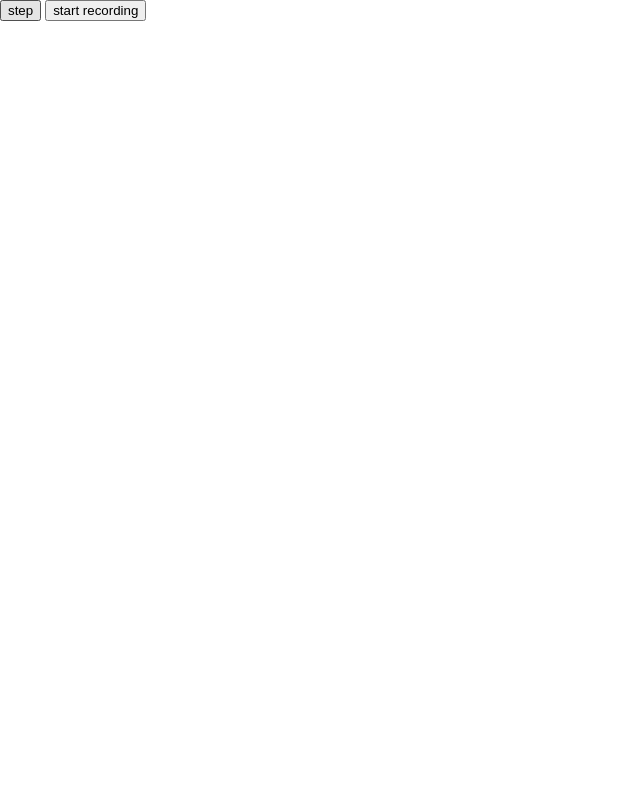
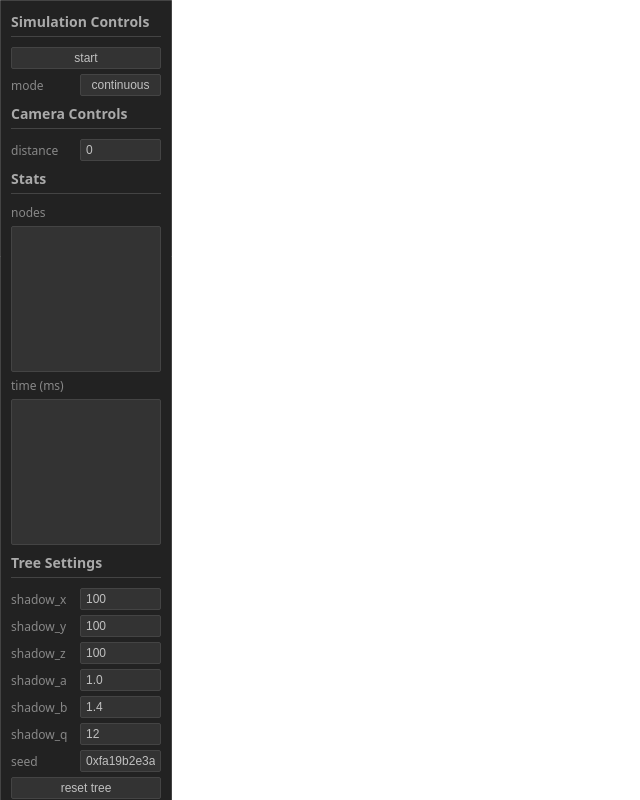
Before and after one commit to AddisonPrairie/Tree-Generator, a plain HTML site: page index.html in a window 1280 px wide. Shown: the whole page, without its empty margins (0-640 px from the left). Drawn offline with Linux system fonts and the light colour scheme; no server answers; a web font is replaced by a local one.

Commit message:
UI mockup, recolor, cleanup

```diff
--- a/index.html
+++ b/index.html
@@ -1,23 +1,111 @@
 <html>
     <head>
         <title>WASM | Tree Generator</title>
-        <style>
-            body {
-                margin: 0px;
-                padding: 0px;
-                width: 100%;
-                height: 100%;
-            }
-        </style>
+        <link rel="stylesheet" href="style/style.css">
     </head>
     <body>
-        <div style="width: fit-content; margin: auto auto; position: relative;">
-            <div style="position: absolute; z-index: 5;">
-                <button id="step">step</button>
-                <button id="record">start recording</button>
+        <div class="panel-holder">
+        <div class="panel">
+            <div class="panel-section">
+                <h3>Simulation Controls</h3>
+                <div class="input-group">
+                    <button id="step">start</button>
+                </div>
+                <div class="input-group">
+                    <label>mode</label>
+                    <button>continuous</button>
+                </div>
             </div>
-            <canvas id="canvas" style="width: 100%; height: 100%;"></canvas>
+            <div class="panel-section">
+                <h3>Camera Controls</h3>
+                <div class="input-group">
+                    <label>distance</label>
+                    <input type="number" value="0">
+                </div>
+            </div>
+            <div class="panel-section">
+                <h3>Stats</h3>
+                <div class="input-group">
+                    <label>nodes</label>
+                </div>
+                <div class="input-group">
+                    <div class="stats-panel"></div>
+                </div>
+                <div class="input-group">
+                    <label>time (ms)</label>
+                </div>
+                <div class="input-group">
+                    <div class="stats-panel"></div>
+                </div>
+            </div>
+            <div class="panel-section">
+                <h3>Tree Settings</h3>
+                <div class="input-group">
+                    <label>shadow_x</label>
+                    <input type="number" value="100" min="50" max="600" step="10">
+                </div>
+                <div class="input-group">
+                    <label>shadow_y</label>
+                    <input type="number" value="100" min="50" max="600" step="10">
+                </div>
+                <div class="input-group">
+                    <label>shadow_z</label>
+                    <input type="number" value="100" min="50" max="600" step="10">
+                </div>
+                <div class="input-group">
+                    <label>shadow_a</label>
+                    <input type="number" value="1.0" min=".01" max="10" step=".001">
+                </div>
+                <div class="input-group">
+                    <label>shadow_b</label>
+                    <input type="number" value="1.4" min="1.0" max="4." step=".001">
+                </div>
+                <div class="input-group">
+                    <label>shadow_q</label>
+                    <input type="number" value="12" min="1" max="48" step="1">
+                </div>
+                <div class="input-group">
+                    <label>seed</label>
+                    <input type="text" value="0xfa19b2e3a">
+                </div>
+                <div class="input-group">
+                    <button>reset tree</button>
+                </div>
+            </div>
+            <div class="panel-section">
+                <h3>Simulation Settings</h3>
+                <div class="input-group">
+                    <label>tropism η</label>
+                    <input type="number" value="0.0" min="-10." max="10." step=".001">
+                </div>
+                <div class="input-group">
+                    <label>light η</label>
+                    <input type="number" value="1.0" min="0.0" max="10." step=".001">
+                </div>
+                <div class="input-group">
+                    <label>tree η</label>
+                    <input type="number" value="10.0" min="1.0" max="10." step=".001">
+                </div>
+                <div class="input-group">
+                    <label>energy α</label>
+                    <input type="number" value="2.0" min=".5" max="10." step=".001">
+                </div>
+                <div class="input-group">
+                    <label>energy λ</label>
+                    <input type="number" value=".54" min="0.0" max="10." step=".001">
+                </div>
+                <div class="input-group">
+                    <label>prune ratio</label>
+                    <input type="number" value=".45" min="0.0" max="2." step=".001">
+                </div>
+                <div class="input-group">
+                    <label>branch θ</label>
+                    <input type="number" value="1.0" min="-4.0" max="4.0" step=".001">
+                </div>
+            </div>
         </div>
+        </div>
+        <canvas id="canvas" style="width: 100%; height: 100%;"></canvas>
         <script src="js/glMatrix/gl-matrix-min.js"></script>
         <script src="js/render/renderer.js" type="module"></script>
         <script src="js/render/orbit.js" type="module"></script>
--- a/js/main.js
+++ b/js/main.js
@@ -11,7 +11,7 @@ export function initApp(Module) {
 
     const SHADOW_MAP_SIZE_X = 300;
     const SHADOW_MAP_SIZE_Y = 300;
-    const SHADOW_MAP_SIZE_Z = 600;
+    const SHADOW_MAP_SIZE_Z = 450;
 
     Module.ccall("init",
         null,
@@ -116,7 +116,28 @@ export function initApp(Module) {
     stepButton.onclick();
     stepButton.onclick();
 
-    const recordButton = document.querySelector("#record");
+    function frame() {
+
+        if (!bPause) {
+            Module.ccall("step");
+            renderer.pointSetFromModule("tree", Module, "getTreeMesh");
+
+            //stepButton.onclick();
+        }
+
+
+
+        renderer.render();
+
+        window.requestAnimationFrame(frame);
+    }
+
+    frame();
+}
+
+/*
+
+const recordButton = document.querySelector("#record");
 
     let bRecording = false;
     recordButton.onclick = () => {
@@ -167,21 +188,5 @@ export function initApp(Module) {
         recordedChunks = [];
     }
 
-    function frame() {
 
-        if (!bPause) {
-            Module.ccall("step");
-            renderer.pointSetFromModule("tree", Module, "getTreeMesh");
-
-            //stepButton.onclick();
-        }
-
-
-
-        renderer.render();
-
-        window.requestAnimationFrame(frame);
-    }
-
-    frame();
-}
+*/
--- a/js/render/renderer.js
+++ b/js/render/renderer.js
@@ -8,8 +8,8 @@ export class Renderer {
 
         const renderer = this;
         new ResizeObserver(() => {
-            renderer.canvas.width = renderer.canvas.clientWidth * 1.25;
-            renderer.canvas.height = renderer.canvas.clientHeight * 1.25;
+            renderer.canvas.width = renderer.canvas.clientWidth   * 1.5;
+            renderer.canvas.height = renderer.canvas.clientHeight * 1.5;
 
             renderer.computeCameraMatrix();
         }).observe(this.canvas);
@@ -57,7 +57,7 @@ export class Renderer {
     render() {
         const gl = this.gl;
 
-        gl.clearColor(0., 0., 0., 1.);
+        gl.clearColor(54. / 255., 54. / 255., 54. / 255., 1.);
         gl.clear(gl.COLOR_BUFFER_BIT | gl.DEPTH_BUFFER_BIT);
         gl.viewport(0, 0, this.canvas.width, this.canvas.height);
 
--- /dev/null
+++ b/style/style.css
@@ -0,0 +1,109 @@
+@import url('https://fonts.googleapis.com/css2?family=Lora&family=Overpass+Mono&display=swap');
+
+body {
+    margin: 0px;
+    padding: 0px;
+    width: 100%;
+    height: 100%;
+
+    font-family: system-ui, -apple-system, BlinkMacSystemFont, 'Segoe UI', Roboto, Oxygen, Ubuntu, Cantarell, 'Open Sans', 'Helvetica Neue', sans-serif;
+    font-size: 12px;
+}
+
+.panel-holder {
+    width: 175px;
+    height: 100vh;
+    position: absolute;
+    z-index: 1;
+
+    overflow-y: scroll;
+}
+
+.panel {
+    background-color: #222;
+    border-bottom-right-radius: 4px;
+    padding: 3px 10px;
+    width: 150px;
+
+    border: 1px solid #444;
+}
+
+/* width */
+::-webkit-scrollbar {
+    width: 6px;
+    height: 0px;
+}
+
+/* Track */
+::-webkit-scrollbar-track {
+    background: none;
+}
+
+/* Handle */
+::-webkit-scrollbar-thumb {
+    background: #444;
+    border-radius: 2px;
+    width: 5px;
+}
+
+/* Handle on hover */
+::-webkit-scrollbar-thumb:hover {
+    background: #555;
+    border-radius: 2px;
+    width: 10px;
+}
+
+.panel-section h3 {
+    border-bottom: 1px solid #444;
+    padding-bottom: 5px;
+    margin-bottom: 10px;
+    margin-top: 8px;
+    font-size: 14px;
+    color: #aaa;
+}
+
+.input-group {
+    display: flex;
+    align-items: center;
+    margin-bottom: 5px;
+}
+
+.input-group label {
+    flex: 1;
+    font-size: 12px;
+    color: #888;
+}
+
+.input-group input {
+    flex: 1;
+    background-color: #333;
+    border: 1px solid #444;
+    border-radius: 2px;
+    color: #c1c1c1;
+    padding: 3px 5px;
+    font-size: 12px;
+    width: 50px;
+}
+
+.input-group button {
+    flex: 1;
+    background-color: #333;
+    border: 1px solid #444;
+    border-radius: 2px;
+    color: #c1c1c1;
+    padding: 3px 5px;
+    font-size: 12px;
+    width: 50px;
+}
+
+.stats-panel {
+    flex: 1;
+    background-color: #333;
+    border: 1px solid #444;
+    border-radius: 2px;
+    color: #c1c1c1;
+    padding: 3px 5px;
+    font-size: 12px;
+    width: 50px;
+    aspect-ratio: 1;
+}
```
Also changed, not shown: 3 other files.
